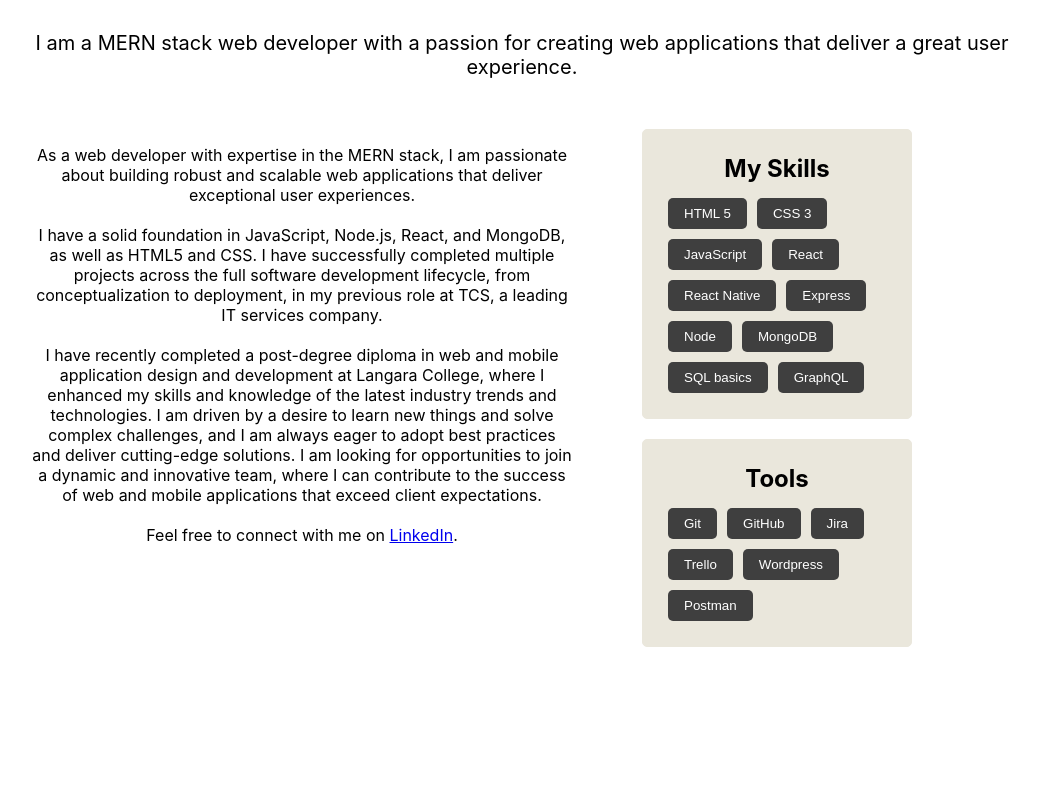
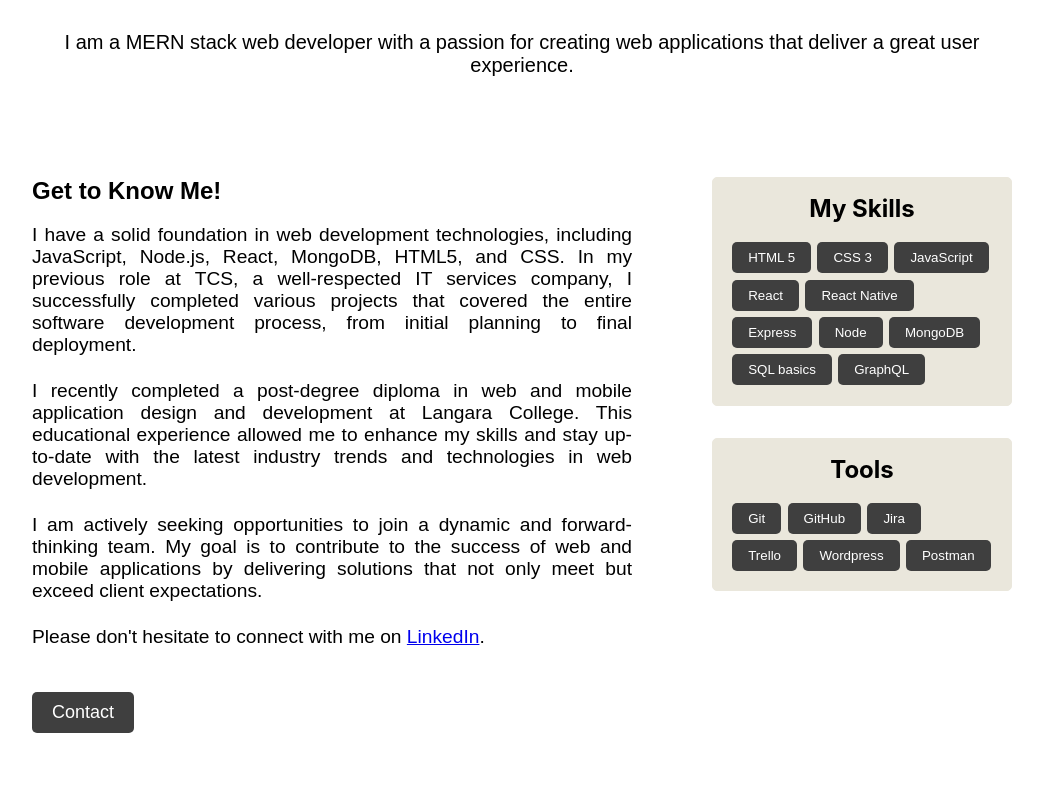
Before and after one commit to vijaykrishna54/my_portfolio, a React (Create React App) app: page / in a window 1280 px wide. Shown: the part 1160-1960 px from the top of the page, without its empty margins (118-1161 px from the left). Built offline with nearby package versions, Linux system fonts and the light colour scheme; no server answers.

Commit message:
Fix styles and alignment for About.js

```diff
--- a/src/components/About.js
+++ b/src/components/About.js
@@ -2,6 +2,14 @@ import React from 'react';
 import './stylesforcomponents/About.css';
 
 const About = () => {
+  // Function to scroll to a specific section
+  const scrollToSection = (sectionId) => {
+    const section = document.getElementById(sectionId);
+    if (section) {
+      section.scrollIntoView({ behavior: 'smooth' });
+    }
+  };
+
   return (
     <div className="about-container">
       <h2 className="about-heading">ABOUT ME</h2>
@@ -12,17 +20,18 @@ const About = () => {
       </div>
       <div className="content-container">
         <div className="details">
+        <h3>Get to Know Me!</h3>
 <p>
-            As a web developer with expertise in the MERN stack, I am passionate about building robust and scalable web applications that deliver exceptional user experiences.
+  I have a solid foundation in web development technologies, including JavaScript, Node.js, React, MongoDB, HTML5, and CSS. In my previous role at TCS, a well-respected IT services company, I successfully completed various projects that covered the entire software development process, from initial planning to final deployment.
 </p>
 <p>
-            I have a solid foundation in JavaScript, Node.js, React, and MongoDB, as well as HTML5 and CSS. I have successfully completed multiple projects across the full software development lifecycle, from conceptualization to deployment, in my previous role at TCS, a leading IT services company.
+  I recently completed a post-degree diploma in web and mobile application design and development at Langara College. This educational experience allowed me to enhance my skills and stay up-to-date with the latest industry trends and technologies in web development.
 </p>
 <p>
-            I have recently completed a post-degree diploma in web and mobile application design and development at Langara College, where I enhanced my skills and knowledge of the latest industry trends and technologies. I am driven by a desire to learn new things and solve complex challenges, and I am always eager to adopt best practices and deliver cutting-edge solutions. I am looking for opportunities to join a dynamic and innovative team, where I can contribute to the success of web and mobile applications that exceed client expectations.
+  I am actively seeking opportunities to join a dynamic and forward-thinking team. My goal is to contribute to the success of web and mobile applications by delivering solutions that not only meet but exceed client expectations.
 </p>
 <p>
-            Feel free to connect with me on{' '}
+Please don't hesitate to connect with me on {' '}
   <a
     href="https://www.linkedin.com/in/vijay-krishna-yarabarla"
     target="_blank"
@@ -32,6 +41,19 @@ const About = () => {
   </a>
   .
 </p>
+
+
+
+
+
+
+
+
+
+
+          <button className="scroll-button" onClick={() => scrollToSection('contact')}>
+            Contact
+          </button>
         </div>
         <div className="side-content">
           <div className="skills">
@@ -60,6 +82,7 @@ const About = () => {
               <button className="tool-button">Postman</button>
             </div>
           </div>
+
         </div>
       </div>
     </div>
--- a/src/components/stylesforcomponents/About.css
+++ b/src/components/stylesforcomponents/About.css
@@ -1,73 +1,95 @@
+
 .about-container {
   text-align: center;
   padding: 150px;
 }
+
 
 .about-heading {
   font-size: 35px;
   margin-bottom: 50px;
 }
 
+
 .small-intro {
+  font-family: sans-serif;
   font-size: 20px;
-  margin-bottom: 50px;
+  margin-bottom: 100px;
 }
+
 
 .content-container {
   display: flex;
   flex-wrap: wrap;
+  justify-content: space-between;
 }
 
+/* .details styles */
 .details {
   flex: 2;
-  margin-right: 20px; /* Reduce margin-right for better alignment */
+  margin-right: 1rem; /* Reduce margin-right for better alignment */
   padding-top: 0px;
-  padding-right: 50px;
-
+  padding-right: 4rem; /* Adjust padding for better spacing */
+  font-size: 1.2rem; /* Increase font size for better readability */
+  font-family: sans-serif;
+  text-align: justify;
 }
 
-.details p {
-  margin-bottom: 20px;
+/* .details h3 styles */
+.details h3 {
+  text-align: left; /* Align the heading to the left */
+  font-size: 1.5rem; /* Increase font size for better emphasis */
+  margin-bottom: 1rem; /* Adjust margin for better spacing */
 }
 
+/* .details p styles */
+.details p {
+  margin-bottom: 1.5rem; /* Adjust margin for better spacing */
+}
+
+/* .side-content styles */
 .side-content {
   flex: 1;
-  margin-right: 100px;
-
 }
 
+/* .skills and .tools styles */
 .skills,
 .tools {
   background-color: #EAE7DC;
   border: 1px solid #EAE7DC;
   border-radius: 5px;
-  padding: 0px 20px 20px;
-  margin-bottom: 20px;
+  padding: 1rem; /* Adjust padding for better spacing */
+  margin-bottom: 2rem;
 }
 
+/* h3 styles */
 h3 {
-  font-size: 24px;
-  margin-bottom: 10px;
+  font-size: 1.5rem; /* Increase font size for better emphasis */
+  margin-bottom: 1rem; /* Adjust margin for better spacing */
+  margin-top: 0rem;
 }
 
+/* .skill-buttons and .tool-buttons styles */
 .skill-buttons,
 .tool-buttons {
   display: flex;
   flex-wrap: wrap;
 }
 
+/* .skill-button and .tool-button styles */
 .skill-button,
 .tool-button {
   background-color: #3f3f3f;
   color: #fff;
   border: none;
   border-radius: 5px;
-  padding: 8px 16px;
-  margin: 5px;
+  padding: 0.5rem 1rem; /* Adjust padding for better spacing */
+  margin: 0.2rem;
   cursor: pointer;
   transition: background-color 0.3s;
 }
 
+/* .skill-button:hover and .tool-button:hover styles */
 .skill-button:hover,
 .tool-button:hover {
   background-color: #0a0a0a;
--- a/src/components/stylesforcomponents/Contact.css
+++ b/src/components/stylesforcomponents/Contact.css
@@ -13,7 +13,8 @@
   /* Paragraph */
   .contact-container p {
     font-size: 20px;
-    margin-bottom: 100px;
+    margin-bottom: 30px;
+    font-family: sans-serif;
   }
 
   /* Form */
```
Lines whose indentation alone changed are shown as unchanged.
